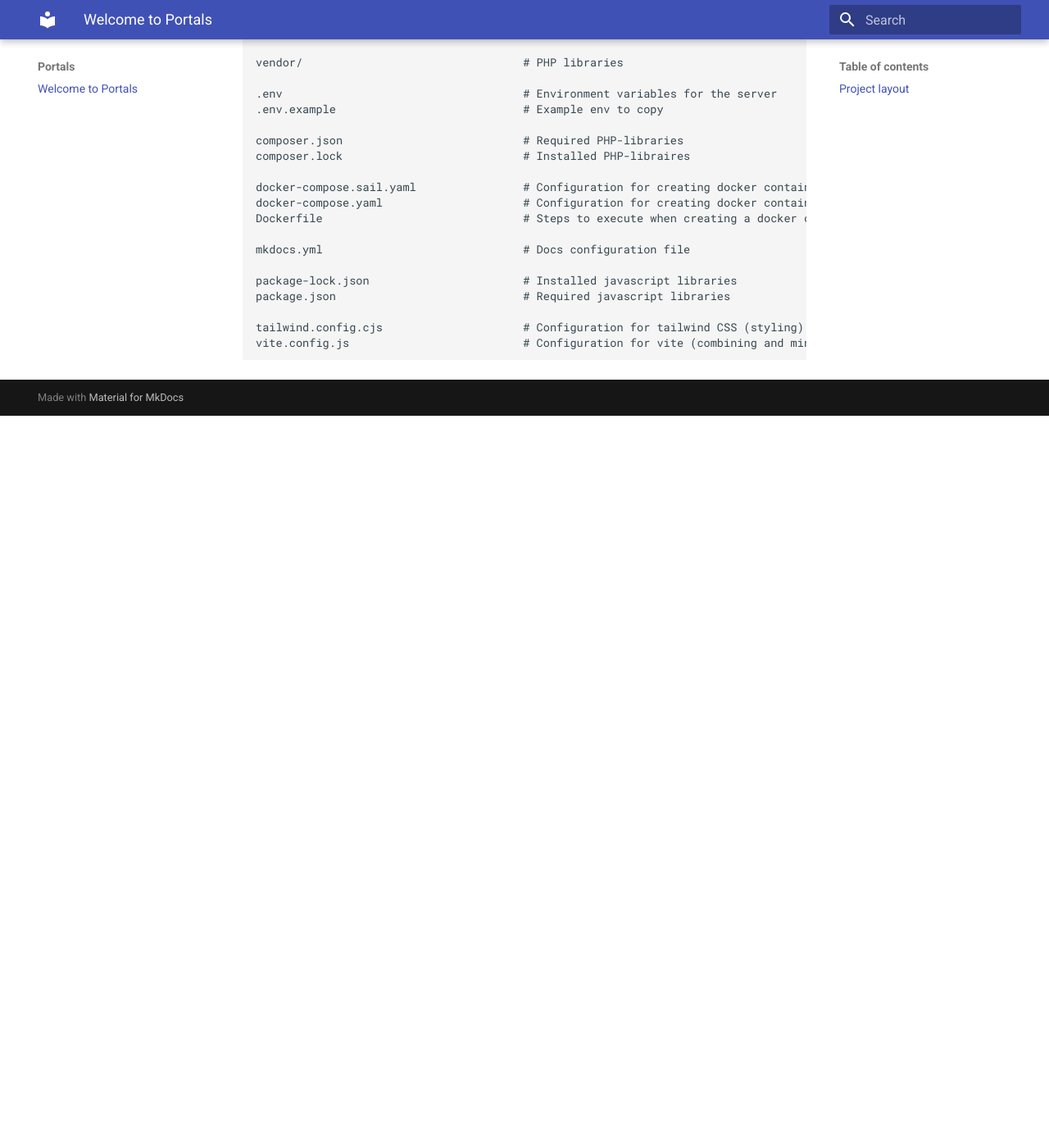
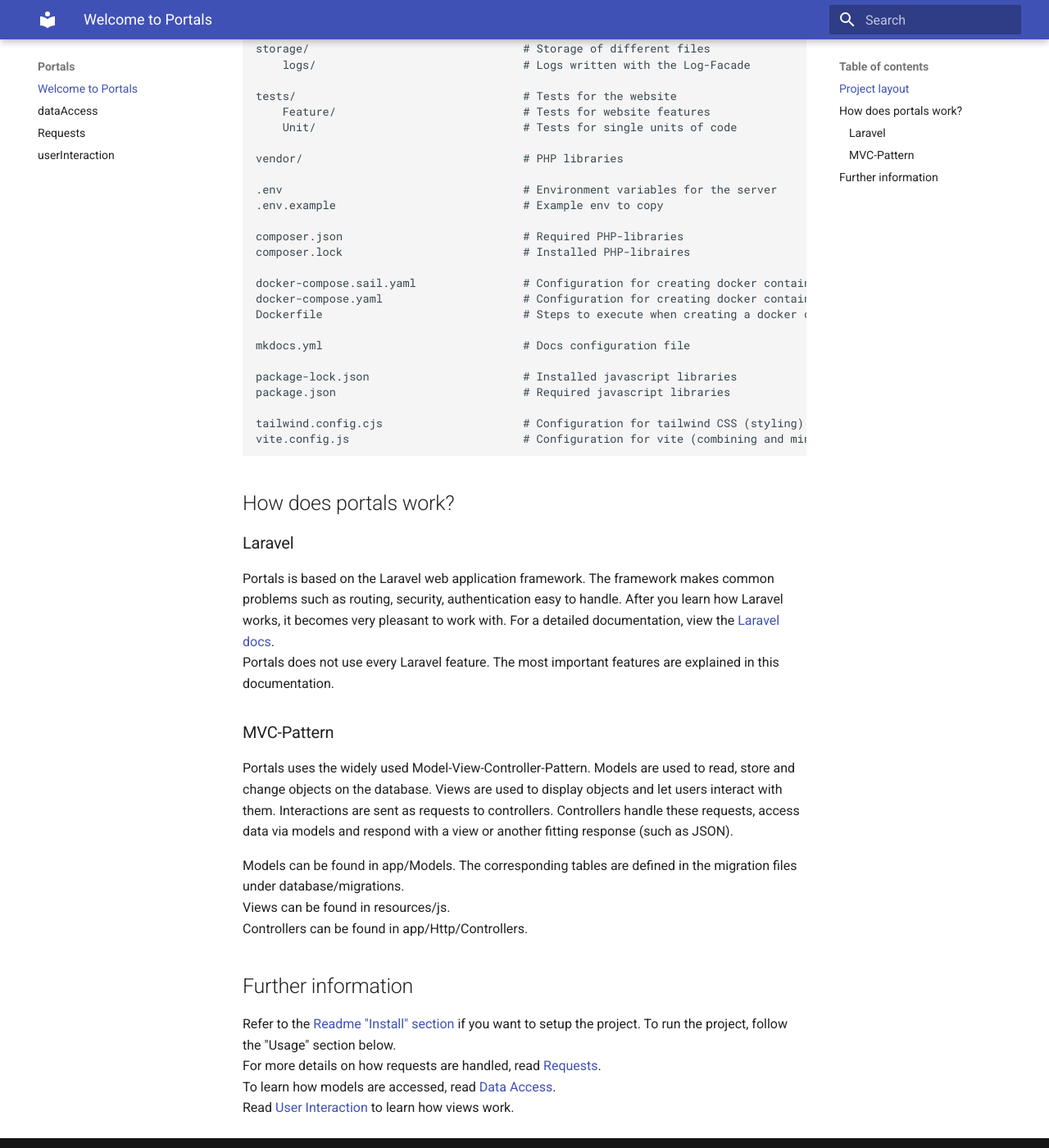
Before and after one commit to fsr5-fhaachen/portals, an MkDocs documentation site: the page built from docs/index.md, in a window 1280 px wide and 1400 px high, scrolled down 1278 px. Shown: the whole window at 82% size. Built offline with MkDocs 1.6.1 and Material for MkDocs 9.7.7, drawn with Linux system fonts in a browser that asks for light colours; before the commit the page ends 1785 px from its top, so only the background shows below that; some of the changed text lies outside the part shown.

Commit message:
feat: overview on how portals works

```diff
--- a/docs/index.md
+++ b/docs/index.md
@@ -1,4 +1,8 @@
 # Welcome to Portals
+
+Portals is a web application for the Ersti-Woche and Ersti-Fahrt.<br>
+Users can register for events. Events are divided into groups, into which users get distributed.<br>
+Tutors can overview their groups and mark members as present or missing.
 
 ## Project layout
 
@@ -79,3 +83,25 @@
 
     tailwind.config.cjs                     # Configuration for tailwind CSS (styling)
     vite.config.js                          # Configuration for vite (combining and minimizing javascript and CSS files)
+
+## How does portals work?
+
+### Laravel
+
+Portals is based on the Laravel web application framework. The framework makes common problems such as routing, security, authentication easy to handle. After you learn how Laravel works, it becomes very pleasant to work with. For a detailed documentation, view the [Laravel docs](https://laravel.com/docs/11.x).<br>
+Portals does not use every Laravel feature. The most important features are explained in this documentation.
+
+### MVC-Pattern
+
+Portals uses the widely used Model-View-Controller-Pattern. Models are used to read, store and change objects on the database. Views are used to display objects and let users interact with them. Interactions are sent as requests to controllers. Controllers handle these requests, access data via models and respond with a view or another fitting response (such as JSON).
+
+Models can be found in app/Models. The corresponding tables are defined in the migration files under database/migrations.<br>
+Views can be found in resources/js.<br>
+Controllers can be found in app/Http/Controllers.
+
+## Further information
+
+Refer to the [Readme "Install" section](../README.md#install) if you want to setup the project. To run the project, follow the "Usage" section below.<br>
+For more details on how requests are handled, read [Requests](requests.md).<br>
+To learn how models are accessed, read [Data Access](dataAccess.md).<br>
+Read [User Interaction](userInteraction.md) to learn how views work.
```
Also changed, not shown: README.md (+18 -1 lines), docs/dataAccess.md (added), docs/requests.md (added), docs/userInteraction.md (added).
